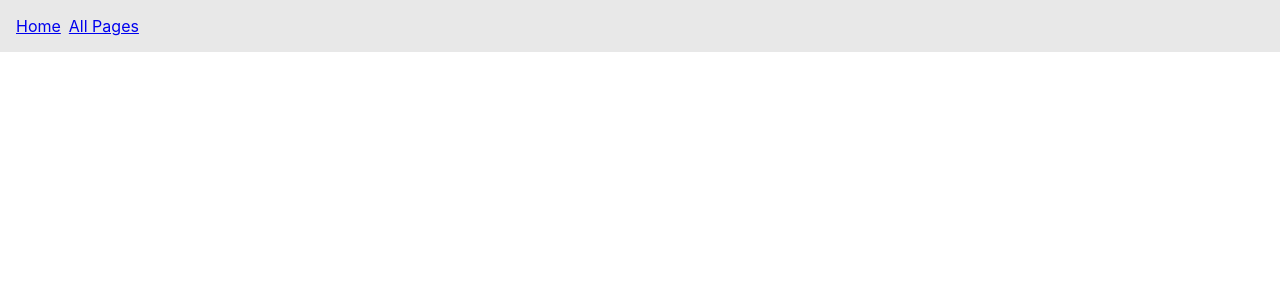
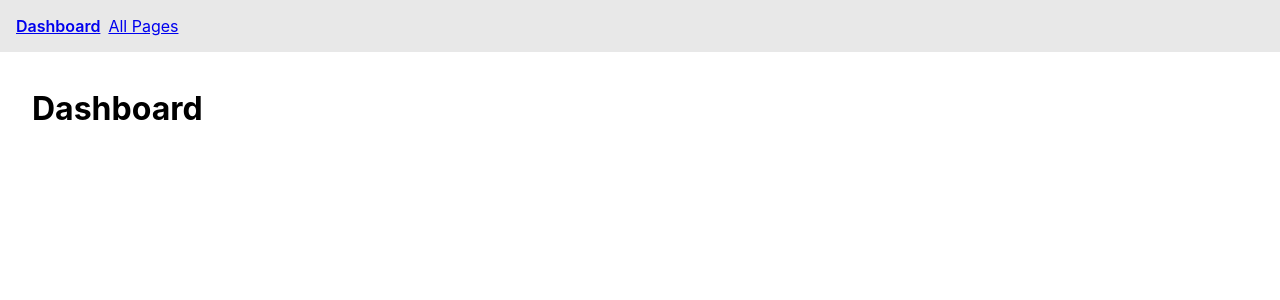
Before and after one commit to cullenjett/naive-cms, a React (Create React App) app: page /admin in a window 1280 px wide. Shown: the top 300 px of the page. Built offline with nearby package versions, Linux system fonts and the light colour scheme.

Commit message:
move to /admin namespace

```diff
--- a/src/components/App.tsx
+++ b/src/components/App.tsx
@@ -1,32 +1,15 @@
 import React from 'react';
-import { Switch, Route } from 'react-router-dom';
+import { Switch, Route, Redirect } from 'react-router-dom';
 
-import { ContentPageRoutes, pagePaths } from './contentPage/ContentPageRoutes';
-import { Header } from './Header';
-import { PreviewRoutes, previewPaths } from './preview/PreviewRoutes';
+import { AdminRoutes } from './admin/AdminRoutes';
 
 export const App: React.FC<{}> = () => {
   return (
     <main>
       <Switch>
-        <Route path={previewPaths.INDEX} component={PreviewRoutes} />
-        <Route component={AppRoutes} />
+        <Route path="/admin" component={AdminRoutes} />
+        <Redirect to="/admin" />
       </Switch>
     </main>
   );
 };
-
-const AppRoutes: React.FC<{}> = () => {
-  return (
-    <React.Fragment>
-      <Header />
-
-      <div style={{ padding: '16px 32px' }}>
-        <Switch>
-          <Route exact path="/" component={() => <h1>Home</h1>} />
-          <Route path={pagePaths.INDEX} component={ContentPageRoutes} />
-        </Switch>
-      </div>
-    </React.Fragment>
-  );
-};
--- /dev/null
+++ b/src/components/admin/AdminRoutes.tsx
@@ -0,0 +1,32 @@
+import React from 'react';
+import { Switch, Route } from 'react-router-dom';
+
+import { ContentPageRoutes, pagePaths } from './contentPage/ContentPageRoutes';
+import { Header } from './Header';
+import { previewPaths, PreviewRoutes } from './preview/PreviewRoutes';
+
+export const AdminRoutes: React.FC<{}> = () => {
+  return (
+    <Switch>
+      <Switch>
+        <Route path={previewPaths.INDEX} component={PreviewRoutes} />
+        <Route component={NonPreviewRoutes} />
+      </Switch>
+    </Switch>
+  );
+};
+
+const NonPreviewRoutes: React.FC<{}> = () => {
+  return (
+    <React.Fragment>
+      <Header />
+
+      <div style={{ padding: '16px 32px' }}>
+        <Switch>
+          <Route exact path="/admin" component={() => <h1>Dashboard</h1>} />
+          <Route path={pagePaths.INDEX} component={ContentPageRoutes} />
+        </Switch>
+      </div>
+    </React.Fragment>
+  );
+};
--- a/src/components/Header.tsx
+++ b/src/components/admin/Header.tsx
@@ -9,8 +9,8 @@ export const Header: React.SFC<{}> = () => {
       <nav>
         <ul style={{ listStyle: 'none', margin: 0, padding: 0 }}>
           <li style={{ display: 'inline-block', marginRight: 8 }}>
-            <NavLink exact to="/" activeStyle={{ fontWeight: 600 }}>
-              Home
+            <NavLink exact to="/admin" activeStyle={{ fontWeight: 600 }}>
+              Dashboard
             </NavLink>
           </li>
           <li style={{ display: 'inline-block' }}>
--- a/src/components/contentPage/ContentPageIndex.tsx
+++ b/src/components/admin/contentPage/ContentPageIndex.tsx
@@ -1,8 +1,8 @@
 import React from 'react';
 import { Link } from 'react-router-dom';
 
-import { ContentPage } from '../../interfaces/ContentPage';
-import { contentPageAPI } from '../../api/contentPageAPI';
+import { ContentPage } from '../../../interfaces/ContentPage';
+import { contentPageAPI } from '../../../api/contentPageAPI';
 import { pagePaths } from './ContentPageRoutes';
 import { previewPaths } from '../preview/PreviewRoutes';
 
@@ -29,7 +29,7 @@ export class ContentPageIndex extends React.Component<{}, State> {
     return (
       <section>
         <h1>
-          Pages (<Link to="/pages/new">Create new page</Link>)
+          Pages (<Link to={pagePaths.NEW}>Create new page</Link>)
         </h1>
 
         <ul>
--- a/src/components/contentPage/ContentPageRoutes.tsx
+++ b/src/components/admin/contentPage/ContentPageRoutes.tsx
@@ -6,9 +6,9 @@ import { EditContentPage } from './EditContentPage';
 import { NewContentPage } from './NewContentPage';
 
 export const pagePaths = {
-  INDEX: '/pages',
-  NEW: '/pages/new',
-  EDIT: (id: number | string = ':id') => `/pages/${id}/edit`,
+  INDEX: '/admin/pages',
+  NEW: '/admin/pages/new',
+  EDIT: (id: number | string = ':id') => `/admin/pages/${id}/edit`,
 };
 
 export const ContentPageRoutes: React.FC<{}> = () => {
--- a/src/components/contentPage/EditContentPage.tsx
+++ b/src/components/admin/contentPage/EditContentPage.tsx
@@ -1,8 +1,8 @@
 import React from 'react';
 import { Link, RouteComponentProps } from 'react-router-dom';
 
-import { ContentPage } from '../../interfaces/ContentPage';
-import { contentPageAPI } from '../../api/contentPageAPI';
+import { ContentPage } from '../../../interfaces/ContentPage';
+import { contentPageAPI } from '../../../api/contentPageAPI';
 import { ContentPageForm, ContentPageFormValues } from './ContentPageForm';
 import { pagePaths } from './ContentPageRoutes';
 import { previewPaths } from '../preview/PreviewRoutes';
--- a/src/components/contentPage/NewContentPage.tsx
+++ b/src/components/admin/contentPage/NewContentPage.tsx
@@ -1,9 +1,9 @@
 import React from 'react';
 import { RouteComponentProps } from 'react-router-dom';
 
-import { ContentPage } from '../../interfaces/ContentPage';
+import { ContentPage } from '../../../interfaces/ContentPage';
 import { ContentPageForm, ContentPageFormValues } from './ContentPageForm';
-import { contentPageAPI } from '../../api/contentPageAPI';
+import { contentPageAPI } from '../../../api/contentPageAPI';
 import { pagePaths } from './ContentPageRoutes';
 
 export const NewContentPage: React.FC<RouteComponentProps> = ({ history }) => {
--- a/src/components/preview/PreviewPage.tsx
+++ b/src/components/admin/preview/PreviewPage.tsx
@@ -2,8 +2,8 @@ import React from 'react';
 import { RouteComponentProps } from 'react-router-dom';
 import marked from 'marked';
 
-import { ContentPage } from '../../interfaces/ContentPage';
-import { contentPageAPI } from '../../api/contentPageAPI';
+import { ContentPage } from '../../../interfaces/ContentPage';
+import { contentPageAPI } from '../../../api/contentPageAPI';
 
 interface State {
   contentPage?: ContentPage;
--- a/src/components/preview/PreviewRoutes.tsx
+++ b/src/components/admin/preview/PreviewRoutes.tsx
@@ -4,8 +4,8 @@ import { Switch, Route, RouteComponentProps } from 'react-router-dom';
 import { PreviewPage } from './PreviewPage';
 
 export const previewPaths = {
-  INDEX: '/preview',
-  VIEW: (id: number | string = ':id') => `/preview/${id}`,
+  INDEX: '/admin/preview',
+  VIEW: (id: number | string = ':id') => `/admin/preview/${id}`,
 };
 
 export const PreviewRoutes: React.FC<RouteComponentProps> = ({ history }) => {
```
Also changed, not shown: src/components/admin/contentPage/ContentPageForm.tsx (renamed from src/components/contentPage/ContentPageForm.tsx).
